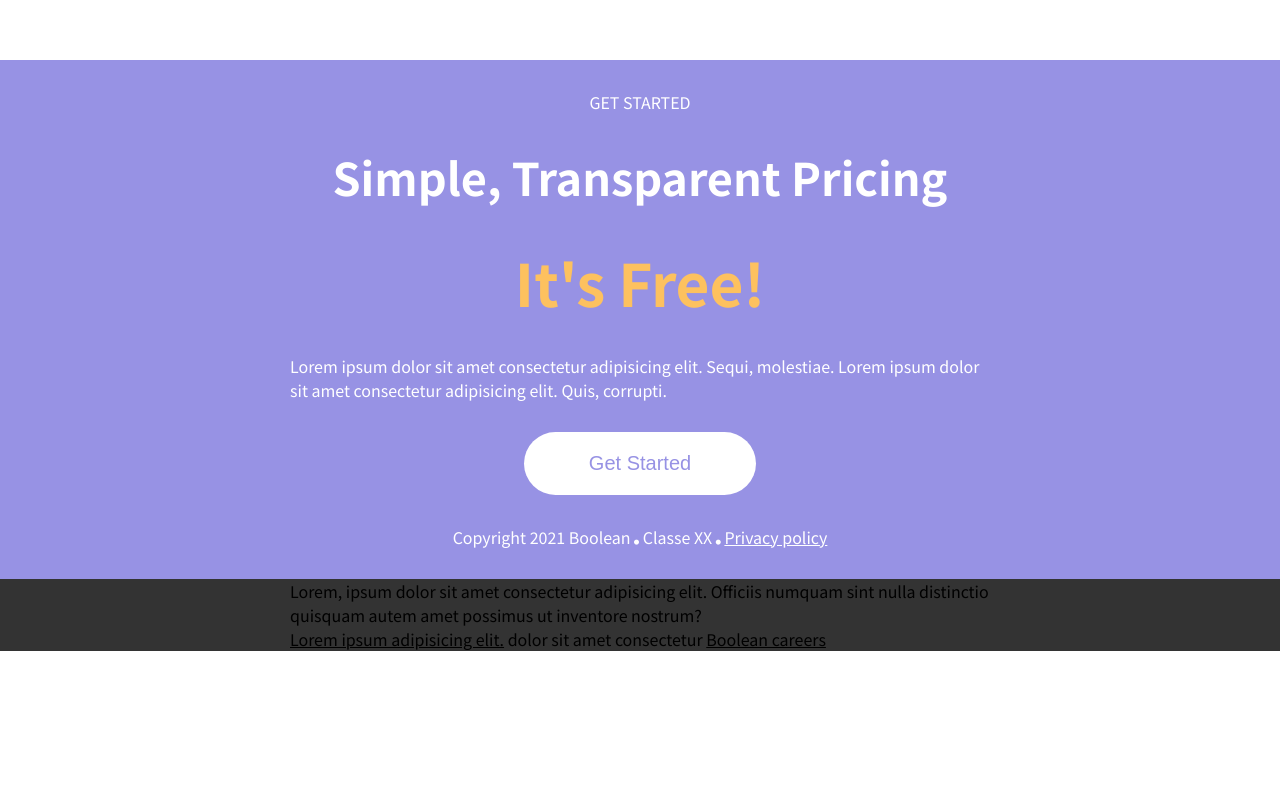
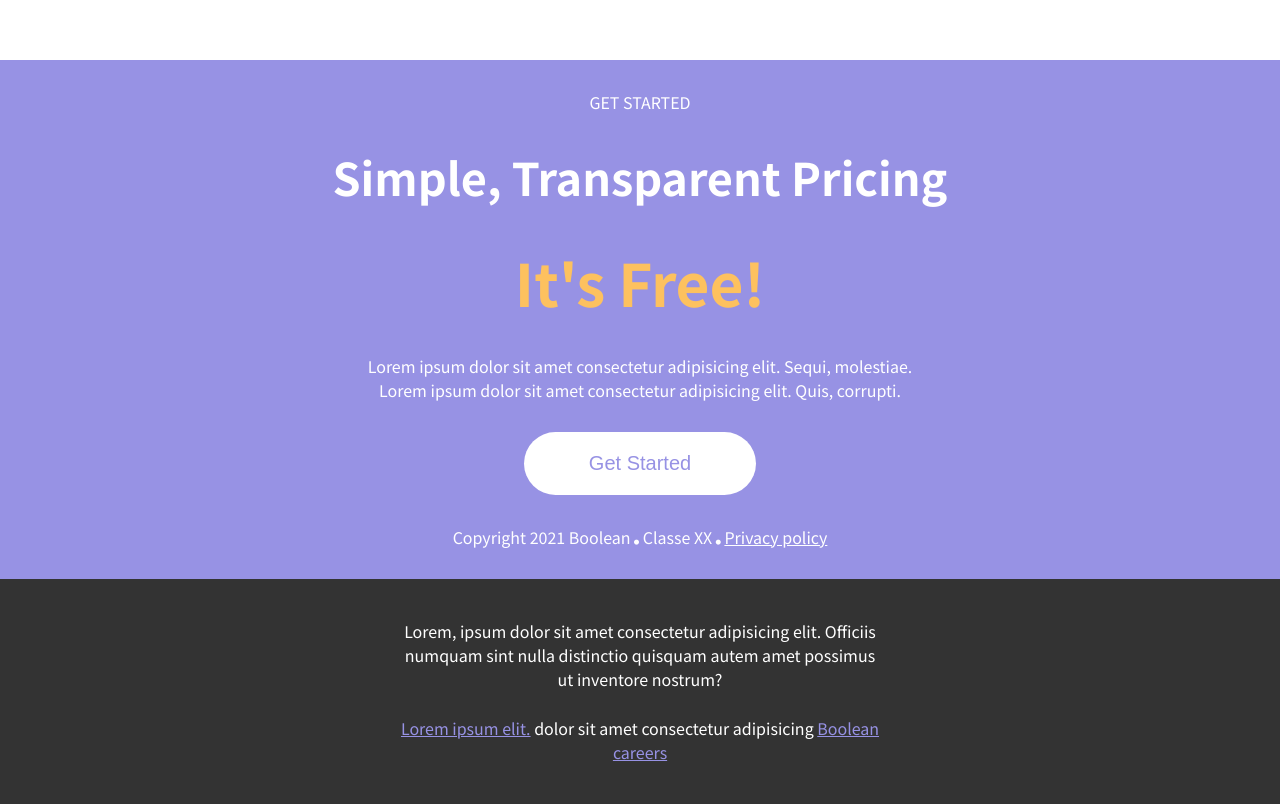
Before and after one commit to nicolaoo/LCT, a plain HTML site: page index.html in a window 1280 px wide. Shown: the part 4447-5251 px from the top of the page. Before the commit the page ends 5098 px from the top, so only its background shows below. Drawn offline with Linux system fonts and the light colour scheme.

Commit message:
footer complete

```diff
--- a/index.html
+++ b/index.html
@@ -437,7 +437,7 @@
                             It's Free!
                         </h3>
                     </div>
-                    <div>
+                    <div class="text-started">
                         <p>
                             Lorem ipsum dolor sit amet consectetur adipisicing elit. Sequi, molestiae.
                             Lorem ipsum dolor sit amet consectetur adipisicing elit. Quis, corrupti.
@@ -476,8 +476,8 @@
                     </div>
                     <div>
                         <p>
-                            <u>Lorem ipsum  adipisicing elit.</u>
-                            dolor sit amet consectetur
+                            <u>Lorem ipsum elit.</u>
+                            dolor sit amet consectetur adipisicing
                             <u>Boolean careers</u>
                         </p>
                     </div>
--- a/style.css
+++ b/style.css
@@ -588,3 +588,20 @@ MAIN
     font-size: 5px;
     color: white;
 }
+
+.row-copyright {
+    gap: 25px;
+    padding: 40px 110px;
+    text-align: center;
+    color: white;
+}
+
+.row-copyright u {
+    color: var(--purple);
+}
+
+.text-started {
+    text-align: center;
+    padding: 0 70px;
+
+}
```
